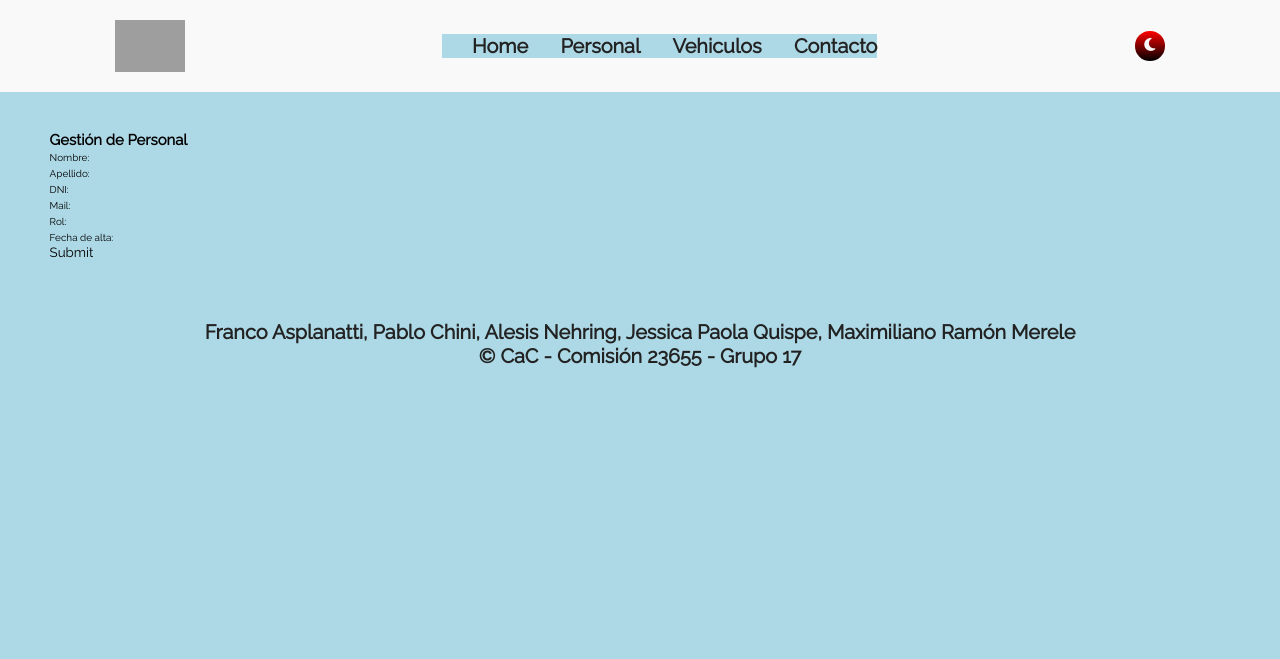
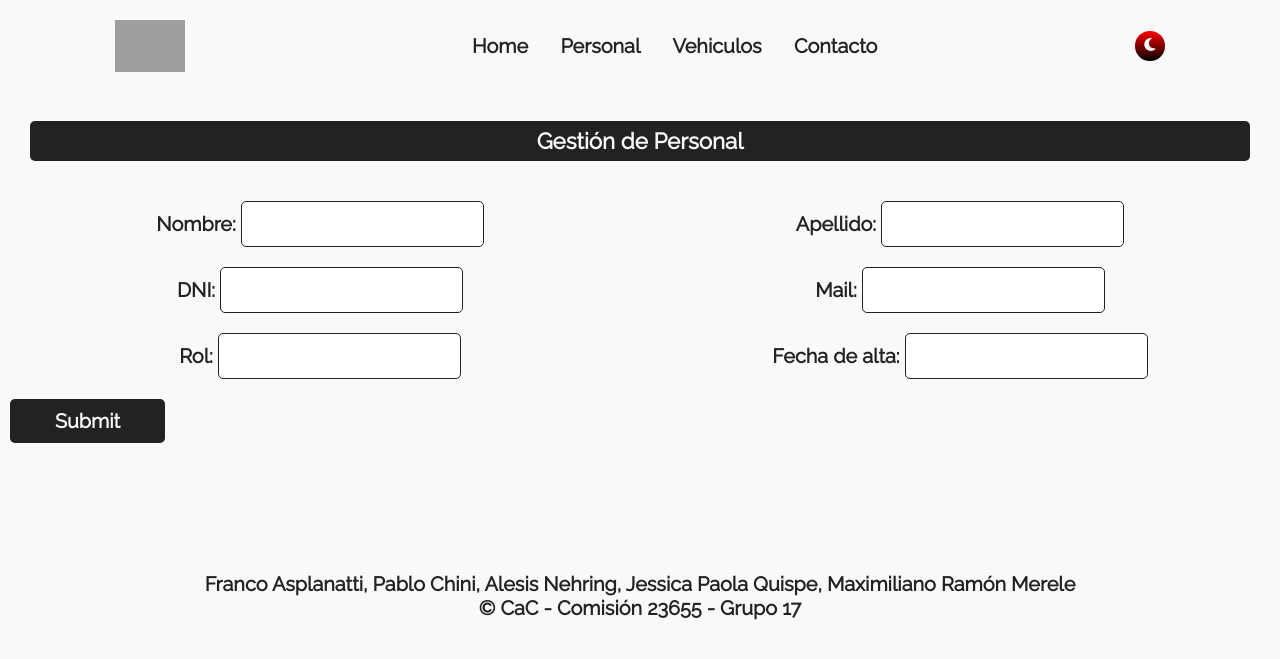
Before and after one commit to francoasplanatti/django-grupo17, a Django app: page /personal/form in a window 1280 px wide. Shown: the top 659 px of the page. Run offline with Django 4.2, Linux system fonts and the light colour scheme; some libraries are stand-ins or nearby versions; grey boxes are pictures that could not be loaded.

Commit message:
A - front formularios

```diff
--- a/bomberos/bomberos/settings.py
+++ b/bomberos/bomberos/settings.py
@@ -27,6 +27,7 @@ DEBUG = True
 
 ALLOWED_HOSTS = []
 
+MESSAGE_STORAGE = "django.contrib.messages.storage.cookie.CookieStorage"
 
 # Application definition
 
--- a/bomberos/core/forms.py
+++ b/bomberos/core/forms.py
@@ -7,27 +7,32 @@ class CreateForm(forms.Form):
     nombre = forms.CharField(
         label="Nombre",
         required=True,
-        widget=forms.TextInput(attrs={'class': 'form_nombre'})
+        widget=forms.TextInput(attrs={'class': 'form_style'})
         )
     apellido = forms.CharField(
         label="Apellido",
-        required=True
+        required=True,
+        widget=forms.TextInput(attrs={'class': 'form_style'})
         )
     dni = forms.IntegerField(
         label="DNI",
-        required=True
+        required=True,
+        widget=forms.TextInput(attrs={'class': 'form_style'})
         )
     mail = forms.EmailField(
         label="Mail",
-        required=True
+        required=True,
+        widget=forms.TextInput(attrs={'class': 'form_style'})
         )
     rol = forms.CharField(
         label="Rol",
-        required=True
+        required=True,
+        widget=forms.TextInput(attrs={'class': 'form_style'})
         )
     fecha_alta = forms.DateField(
         label="Fecha de alta",
-        required=True
+        required=True,
+        widget=forms.TextInput(attrs={'class': 'form_style'})
         )
 
     def clean_dni(self):
--- a/bomberos/core/static/core/css/base.css
+++ b/bomberos/core/static/core/css/base.css
@@ -82,12 +82,26 @@ header .modo {
     /* Clases reutilizables */
 
 .section{
-    padding: 4rem 5rem 4rem;
+    margin-bottom: 10rem;
 }
 
 .grid{
     display: grid;
     gap: 1.5rem;
+}
+
+.titulo{
+    display: flex;
+    justify-content: center;
+    align-items: center;
+    font-size: 1.5rem;
+    width: auto;
+    height: 5vh;
+    gap: 3rem;
+    margin: 3rem;
+    background-color: var(--secondary-color);
+    color: var(--primary-color);
+    border-radius: 5px;
 }
 
     /* Nav */
@@ -142,9 +156,10 @@ header .modo {
 }
 
 .nav__link:hover::after{
-    transform: scale(400);
+    transform: scale(500);
     background: var(--red-color);
 }
+
 
 
 
--- a/bomberos/core/static/core/css/personal.css
+++ b/bomberos/core/static/core/css/personal.css
@@ -1,3 +1,29 @@
-* {
-    background-color: lightblue;
+form, input{
+    font-size: 2rem;
+    color: var(--secondary-color);
+    font-weight: 900;
+    text-align: center;
+    padding: 10px 10px;
+
 }
+.formulario{
+    display: grid;
+    grid-template-columns: 1fr 1fr;
+    gap: 2rem;
+}
+
+
+
+.form_style{
+    border-color: black;
+    border:1px solid var(--secondary-color);
+    border-radius: 5px;
+}
+
+input[type="submit"]{
+    background-color: var(--secondary-color);
+    color: var(--primary-color);
+    border-radius: 5px;
+    width: 25%;
+    justify-content: center;
+}
--- /dev/null
+++ b/bomberos/core/static/core/js/script.js
@@ -0,0 +1,17 @@
+
+const formulario = document.getElementById("formulario");
+
+if(formulario){
+    formulario.addEventListener("submit", (event) =>{
+        event.preventDefault()
+        Swal.fire({
+            position: 'center',
+            icon: 'success',
+            title: 'Registro Exitoso',
+            showConfirmButton: false,
+            timer: 2500,
+            timerProgressBar: true
+        })
+        formulario.reset()
+    })
+}
--- a/bomberos/core/templates/core/base.html
+++ b/bomberos/core/templates/core/base.html
@@ -9,6 +9,8 @@
     <link rel="stylesheet" href="{% static 'core/css/base.css' %}">
     <link rel="stylesheet" href="https://cdnjs.cloudflare.com/ajax/libs/animate.css/4.1.1/animate.min.css">
     <script src="https://use.fontawesome.com/4f49413ad7.js"></script>
+    <script src="https://cdn.jsdelivr.net/npm/sweetalert2@11"></script>
+
     {% block extra_css%}{%endblock%}
 </head>
 <body>
@@ -34,5 +36,7 @@
         {% include "core/footer.html" %}
     </footer>
 
+
 </body>
+
 </html>
--- a/bomberos/core/templates/core/personal_form.html
+++ b/bomberos/core/templates/core/personal_form.html
@@ -10,13 +10,14 @@
 {% block content %}
 
     <section class="section">
-        <h2>Gestión de Personal</h2>
-
-        <form method="POST" action="{% url 'personal_form' %}">
+        <div class="titulo">
+            <h2>Gestión de Personal</h2>
+        </div>
+        <form class="formulario" method="POST" action="{% url 'personal_form' %}">
             {% csrf_token %}
             {{ create_form.as_p }}
-            <input type="submit">
+            <input type="submit" id="formulario">
         </form>
     </section>
-
+    <script src="{% static 'core/js/script.js' %}"></script>
 {% endblock %}
```
Also changed, not shown: bomberos/core/templates/core/jefes_form.html (+4 -3 lines), bomberos/core/templates/core/personal.html (+4 -3 lines), bomberos/core/templates/core/vehiculos.html (+6 -3 lines), bomberos/core/templates/core/vehiculos_form.html (+12 -7 lines).
